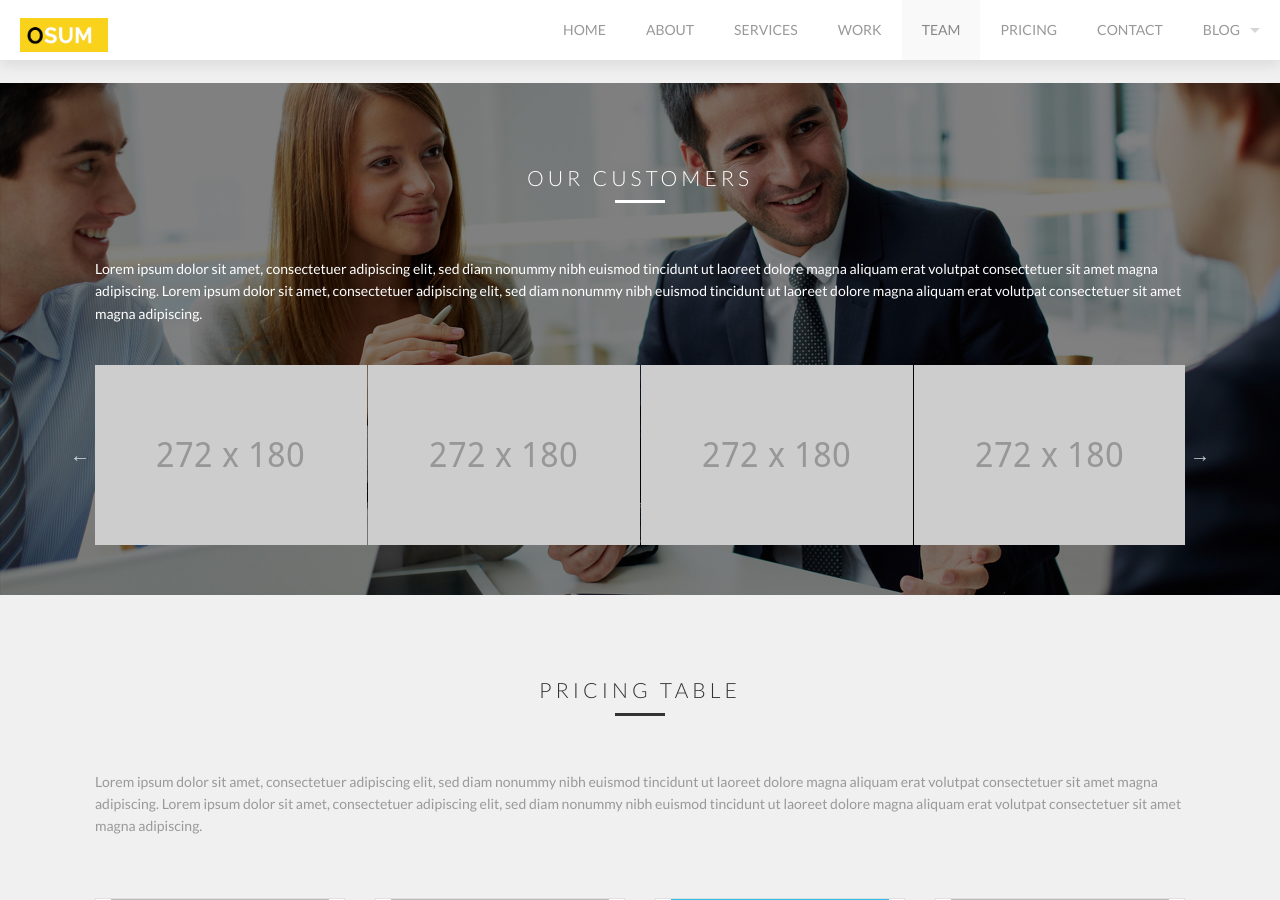
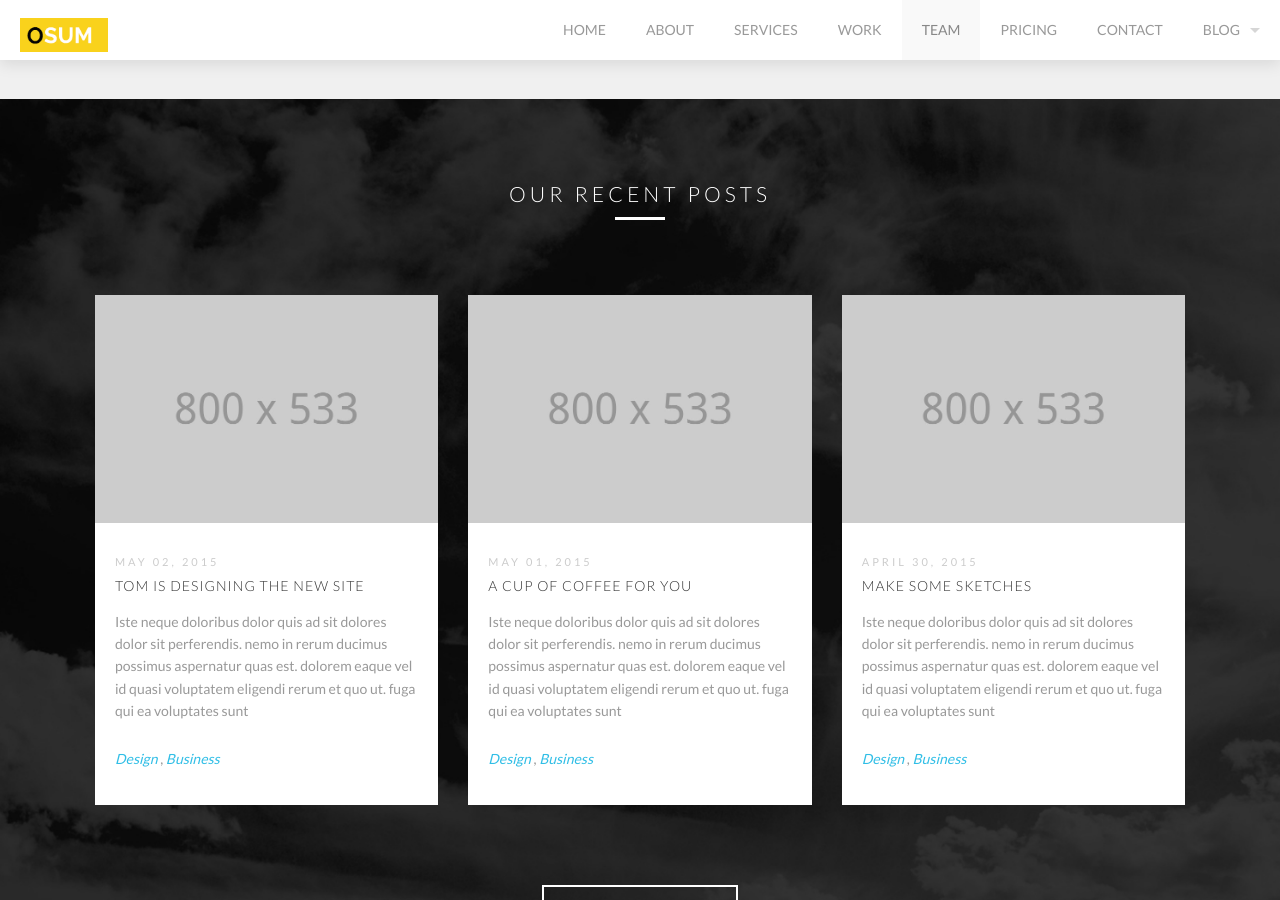
Before and after one commit to acarranza34/Esteem-Enterprise-Site, a Jekyll site: the page built from index.html, in a window 1280 px wide and 900 px high, scrolled down 5590 px. Built offline with Jekyll 4.4.1, drawn with Linux system fonts in a browser that asks for light colours; some web fonts are replaced; some of the changed text lies outside the part shown.

Commit message:
deleted pricing & testimonials

```diff
--- a/index.html
+++ b/index.html
@@ -443,38 +443,26 @@
 <div class='full parallax' style='background-image: url({{ site.baseurl }}/images/@stock/testimonials-bg.jpg); color: #fff;'>
   <div class='row'>
     <div class='large-12 columns'>
-      <p class='centered-text'>
-        <i class='fa fa-quote-left' style='color: #30BEE6; font-size: 36px;'></i>
+      {% include section-header.html class="alt" title_style="color: #fff;" title="Our customers" %}
+      <div class='spacing'></div>
+      <p>
+        Lorem ipsum dolor sit amet, consectetuer adipiscing elit, sed diam nonummy nibh euismod tincidunt ut laoreet dolore magna aliquam erat volutpat consectetuer sit amet magna adipiscing. Lorem ipsum dolor sit amet, consectetuer adipiscing elit, sed diam nonummy nibh euismod tincidunt ut laoreet dolore magna aliquam erat volutpat consectetuer sit amet magna adipiscing.
       </p>
       <div class='spacing'></div>
     </div>
   </div>
   <div class='row'>
     <div class='large-12 columns'>
-      {% include section-header.html title="What our clients say" title_style="color: #fff;" class="alt" %}
-      <div class='spacing'></div>
-    </div>
-  </div>
-  <div class='row'>
-    <div class='large-12 columns'>
-      <div class='mod modTestimonials'>
-        <div class='row'>
-          <div class='small-12 columns'>
-            <div class='items centered-text'>
-              {% for testimonial in page.testimonials %}
-                <div class='item'>
-                  <p class='quote'>{{testimonial.quote}}</p>
-                  <p class='author'>{{testimonial.author}}</p>
-                  <div class='two spacing'></div>
-                </div>
-              {% endfor %}
-            </div>
-          </div>
-          <div class='spacing'></div>
+      <div class='mod modClients' data-slides_to_show='4'>
+        <div class='clients'>
+          {% for client in page.clients %}
+            <div><img width="272" height="180" alt="" src="{{client}}" /></div>
+          {% endfor %}
         </div>
       </div>
     </div>
   </div>
+  <div class='two spacing'></div>
 </div>
 <div class='full no-padding' style='background: #30BEE6; color: #fff'>
   <div class='two spacing'></div>
@@ -525,71 +513,6 @@
     {% endfor %}
   </div>
   <div class='three spacing'></div>
-</div>
-<div class='full parallax' style='background-image: url({{ site.baseurl }}/images/@stock/customers-bg.jpg); color: #fff;'>
-  <div class='row'>
-    <div class='large-12 columns'>
-      {% include section-header.html class="alt" title_style="color: #fff;" title="Our customers" %}
-      <div class='spacing'></div>
-      <p>
-        Lorem ipsum dolor sit amet, consectetuer adipiscing elit, sed diam nonummy nibh euismod tincidunt ut laoreet dolore magna aliquam erat volutpat consectetuer sit amet magna adipiscing. Lorem ipsum dolor sit amet, consectetuer adipiscing elit, sed diam nonummy nibh euismod tincidunt ut laoreet dolore magna aliquam erat volutpat consectetuer sit amet magna adipiscing.
-      </p>
-      <div class='spacing'></div>
-    </div>
-  </div>
-  <div class='row'>
-    <div class='large-12 columns'>
-      <div class='mod modClients' data-slides_to_show='4'>
-        <div class='clients'>
-          {% for client in page.clients %}
-            <div><img width="272" height="180" alt="" src="{{client}}" /></div>
-          {% endfor %}
-        </div>
-      </div>
-    </div>
-  </div>
-  <div class='two spacing'></div>
-</div>
-<a id='pricing'></a>
-<div class='full'>
-  <div class='row'>
-    <div class='large-12 columns'>
-      {% include section-header.html class="alt" title="Pricing table" %}
-      <div class='spacing'></div>
-      <p>
-        Lorem ipsum dolor sit amet, consectetuer adipiscing elit, sed diam nonummy nibh euismod tincidunt ut laoreet dolore magna aliquam erat volutpat consectetuer sit amet magna adipiscing. Lorem ipsum dolor sit amet, consectetuer adipiscing elit, sed diam nonummy nibh euismod tincidunt ut laoreet dolore magna aliquam erat volutpat consectetuer sit amet magna adipiscing.
-      </p>
-      <div class='spacing'></div>
-    </div>
-  </div>
-  <div class='spacing'></div>
-  <div class='row'>
-    {% for box in page.price_boxes %}
-      <div class='medium-6 large-3 columns'>
-        <div class='mod modPriceBox {{box.class}}'>
-          <div class='info'>
-            <p class='level'>{{box.type}}</p>
-            <p class='desc'>{{box.desc}}</p>
-            <p class='price'>
-              <span class='dollar'>$</span>
-              <span class='number'>{{box.cost}}</span>
-            </p>
-          </div>
-          <div class='features'>
-            <ul>
-              {% for line in box.lines %}
-                <li class="{% cycle '', 'even' %}">{{line}}</li>
-              {% endfor %}
-            </ul>
-          </div>
-          <p class='start'>
-            <a class='button small' href='http://themeforest.net/user/honryou/portfolio?ref=honryou'>Start Trial</a>
-          </p>
-        </div>
-      </div>
-    {% endfor %}
-  </div>
-  <div class='four spacing'></div>
 </div>
 <div class='full parallax' style='background-image: url({{ site.baseurl }}/images/@stock/blog-posts-bg.jpg);'>
   <div class='row'>
```
